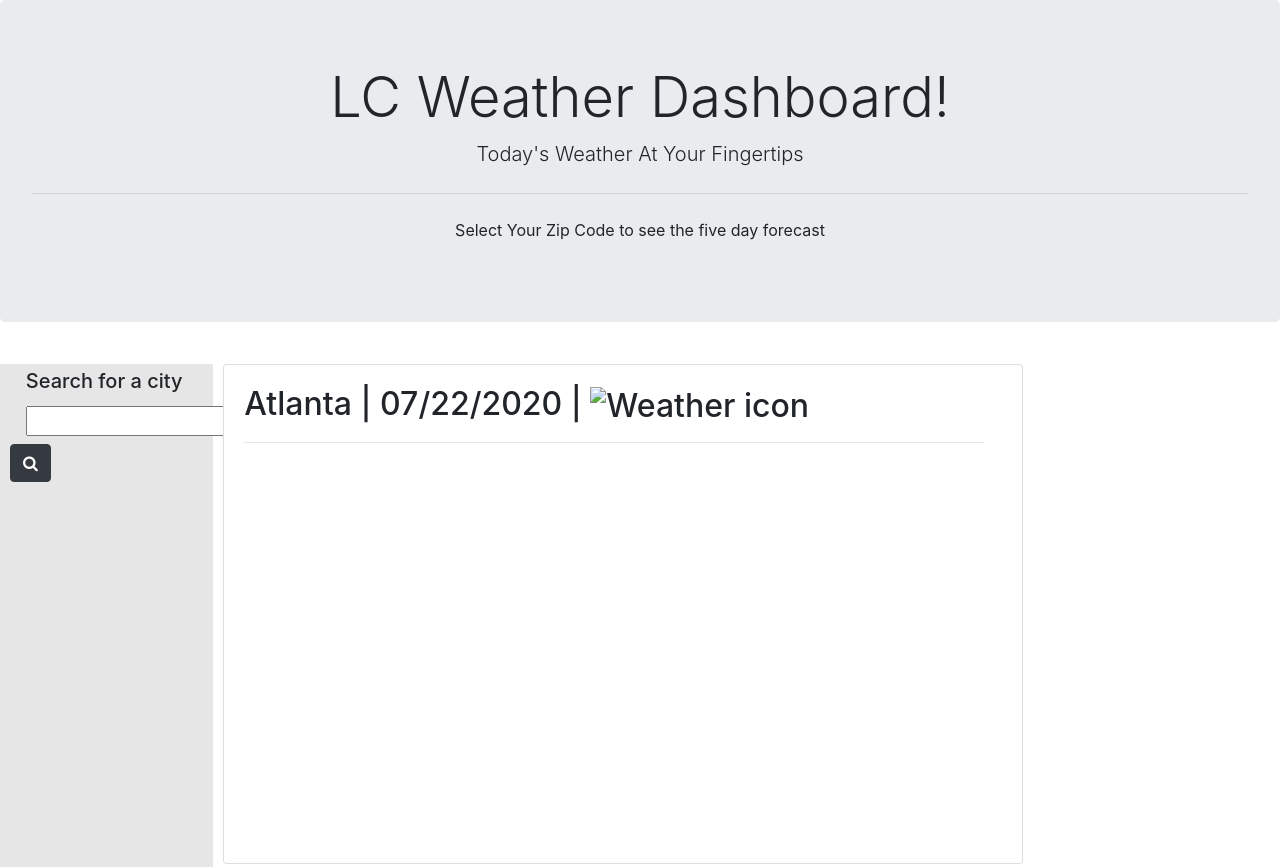
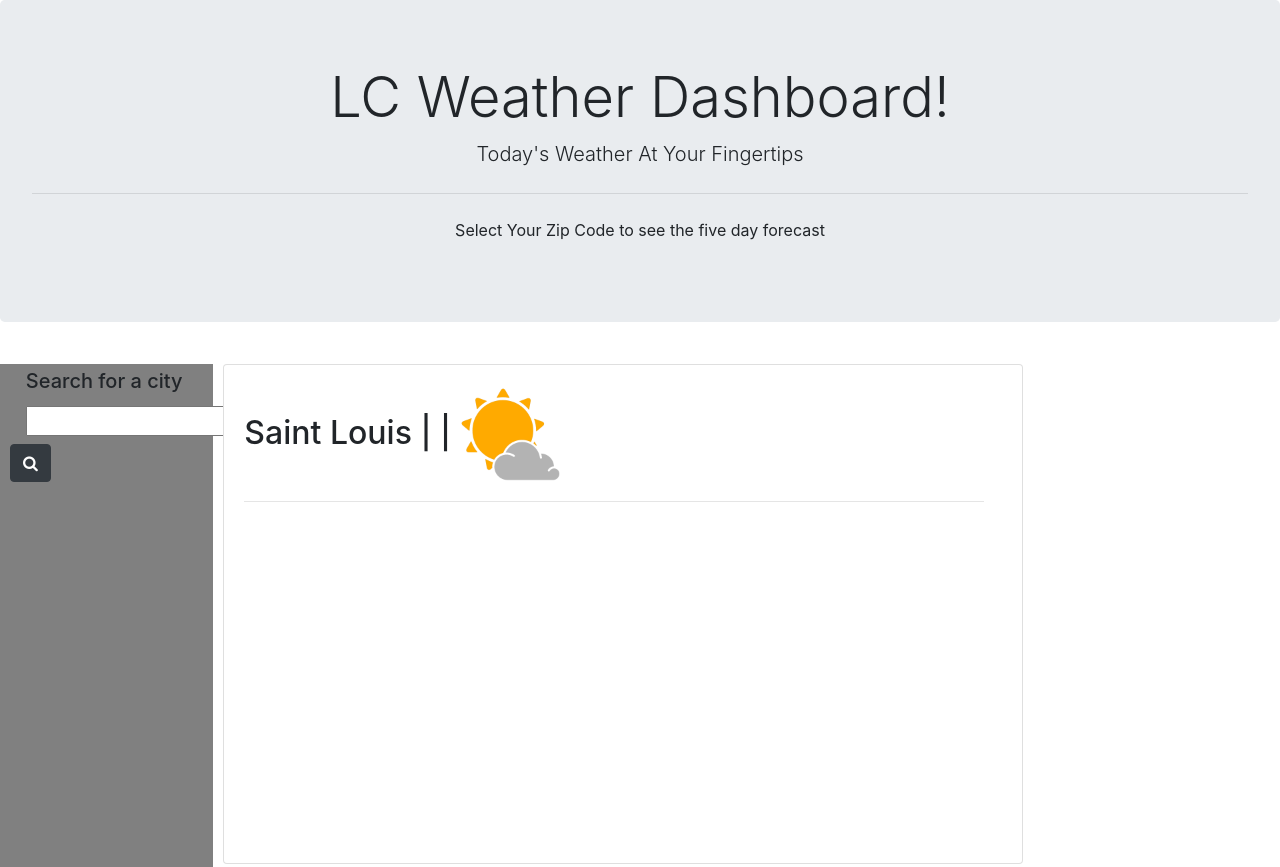
Before and after one commit to latuanja/Weather_Dashboard, a plain HTML site: page index.html in a window 1280 px wide. Shown: the top 867 px of the page. Drawn offline with nearby package versions, Linux system fonts and the light colour scheme; some packages are replaced by stand-ins of ours.

Commit message:
Added weather icon, added styling to the icons, added variables for ccities and displays, added API key

```diff
--- a/assets/style.css
+++ b/assets/style.css
@@ -36,7 +36,7 @@ h2 {
     font-size: 40px;
 }
 #side-bar {
-    background-color: rgb(230, 230, 230);
+    background-color: grey;
 
 
 }
@@ -60,8 +60,13 @@ form {
     margin-bottom: 30px;
 
 
+}
 
+#current-icon {
+    width: 100px !important;
+    height: 100px !important;
 }
+
 .daily-forecast{
     margin: 10px;
     margin-top: 10px;
--- a/index.html
+++ b/index.html
@@ -54,9 +54,9 @@
                     <div class="card row" id="current-city-info">
                         <div class="card-body">
                             <h2 class="card-title current-card">
-                                <span id="current-city-name">Atlanta  </span> |
-                                <span id="current-date">  07/22/2020  </span> |
-                                <img id='current-icon' src="" alt='Weather icon'>
+                                <span id="current-city-name">Saint Louis  </span> |
+                                <span id="current-date"></span> |
+                                <img id='current-icon' src="assets/weather-icon-png-11067.png" alt='Weather icon'>
                                 <hr>
                             </h2>
 
```
Also changed, not shown: assets/script.js (+12 -0 lines), assets/weather-icon-png-11067.png (added).
